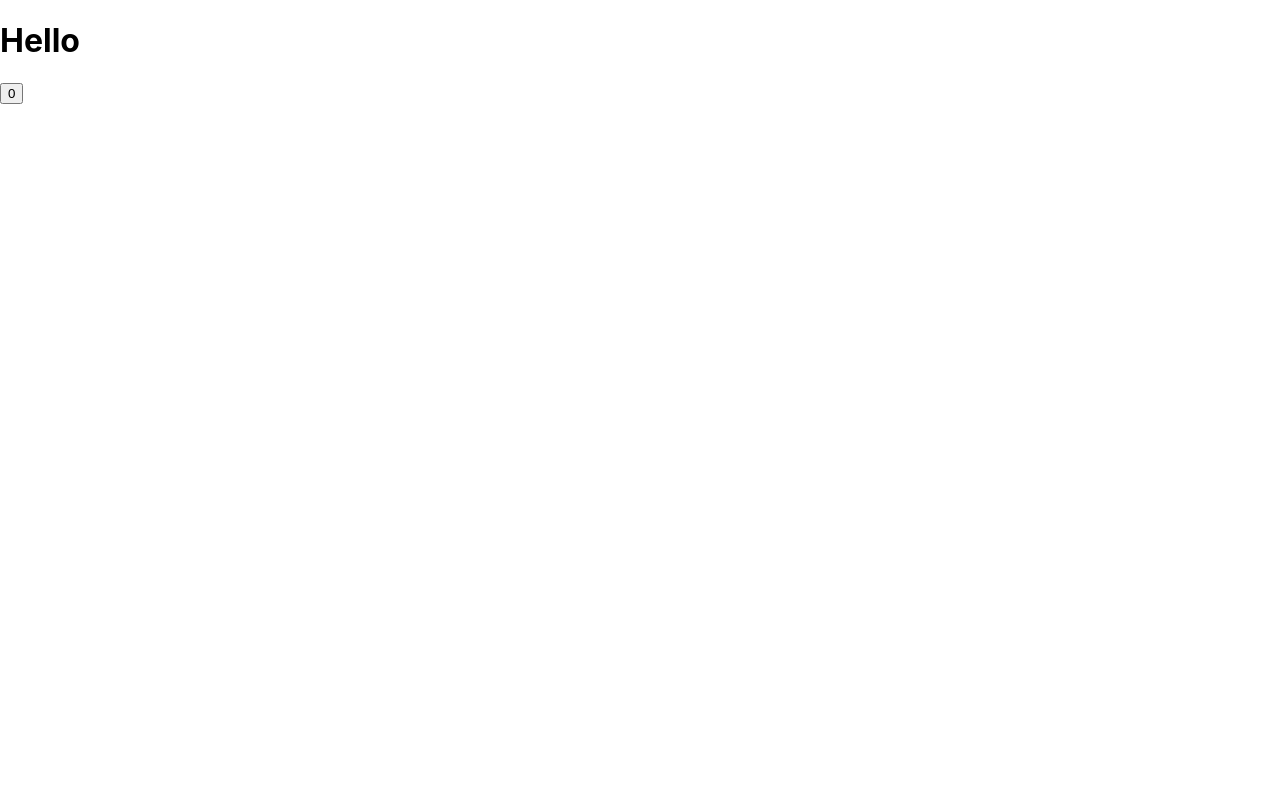
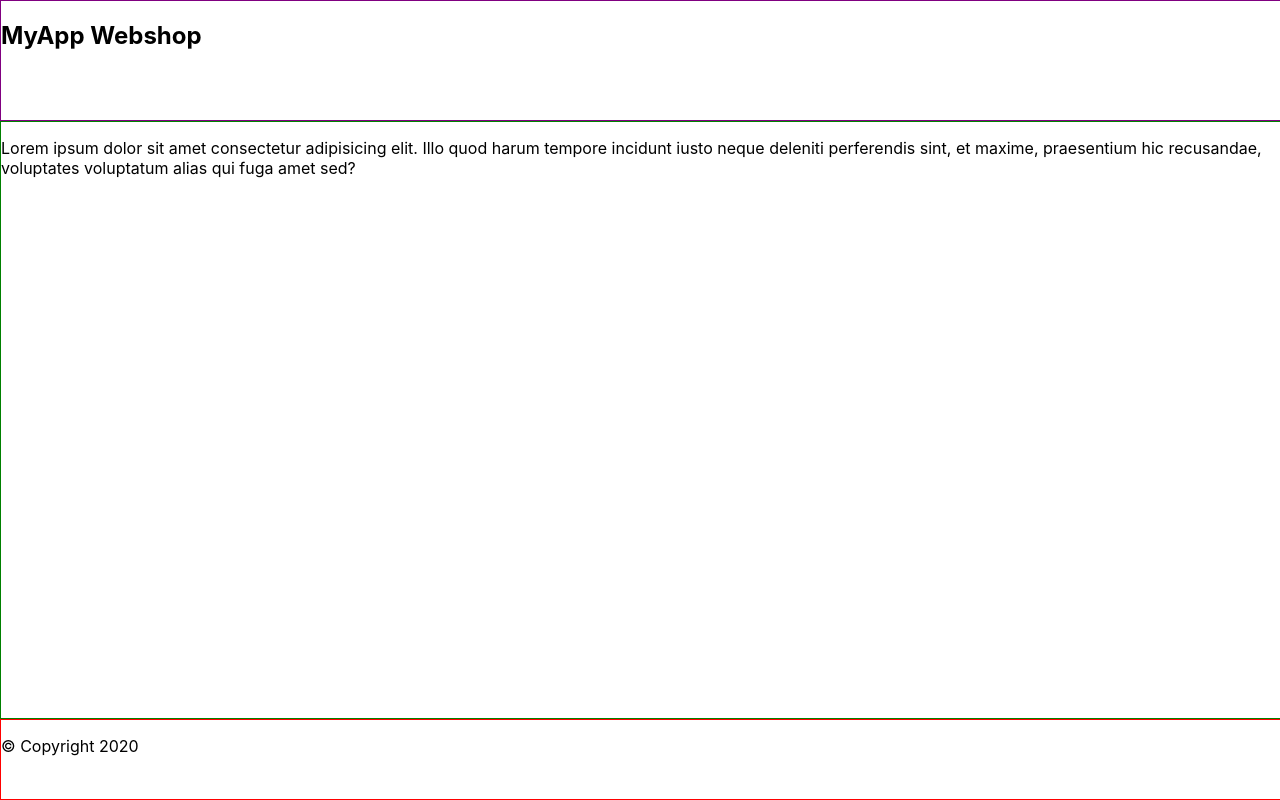
Before and after one commit to Anwrs/Myapp, a React (Create React App) app: page / in a window 1280 px wide. Built offline with nearby package versions, Linux system fonts and the light colour scheme.

Commit message:
Header, Main, Footer

```diff
--- a/src/App.css
+++ b/src/App.css
@@ -1,38 +1,31 @@
-.App {
-  text-align: center;
+html {
+  margin: 0;
+  padding: 0;
+  width: 100%;
+  height: 100vh;
 }
 
-.App-logo {
-  height: 40vmin;
-  pointer-events: none;
+body {
+  width: 100%;
+  height: 100%;
+  display: flex;
+  flex-direction: column;
 }
 
-@media (prefers-reduced-motion: no-preference) {
-  .App-logo {
-    animation: App-logo-spin infinite 20s linear;
-  }
+header {
+  border: 1px solid purple;
+  width: 100%;
+  height: 15%;
 }
 
-.App-header {
-  background-color: #282c34;
-  min-height: 100vh;
-  display: flex;
-  flex-direction: column;
-  align-items: center;
-  justify-content: center;
-  font-size: calc(10px + 2vmin);
-  color: white;
+main {
+  border: 1px solid green;
+  width: 100%;
+  height: 75%;
 }
 
-.App-link {
-  color: #61dafb;
+footer {
+  border: 1px solid red;
+  width: 100%;
+  height: 10%;
 }
-
-@keyframes App-logo-spin {
-  from {
-    transform: rotate(0deg);
-  }
-  to {
-    transform: rotate(360deg);
-  }
-}
--- a/src/App.js
+++ b/src/App.js
@@ -1,21 +1,18 @@
 import React from 'react';
+import './App.css';
+import Header from './Components/Header';
+import Footer from './Components/Footer';
+import Main from './Components/Main';
 
 function App() {
-  const sayHello = () => {
-    console.log("hello");
-  }
-
-  const counter = 0;
-
-  const clickMe = () => {
-    counter = counter + 1;
-  }
-
   return (
-    <div>
-      <h1>Hello</h1>
-      <button onClick={clickMe}>{counter}</button>
-    </div>
+    <html>
+      <body>
+        <Header />
+        <Main />
+        <Footer />
+      </body>
+    </html>
   );
 }
 
--- /dev/null
+++ b/src/Components/Footer.js
@@ -0,0 +1,13 @@
+import React from 'react';
+
+function Footer() {
+  return (
+    <footer>
+        <div>
+            <p>&copy; Copyright 2020</p>
+        </div>
+    </footer>
+  );
+}
+
+export default Footer;
--- /dev/null
+++ b/src/Components/Header.js
@@ -0,0 +1,13 @@
+import React from 'react';
+
+function Header() {
+  return (
+    <header>
+        <div>
+            <h2>MyApp Webshop</h2>
+        </div>
+    </header>
+  );
+}
+
+export default Header;
--- /dev/null
+++ b/src/Components/Main.js
@@ -0,0 +1,16 @@
+import React from 'react';
+
+function Main() {
+    return(
+        <main>
+            <p>
+                Lorem ipsum dolor sit amet consectetur adipisicing elit.
+                Illo quod harum tempore incidunt iusto neque deleniti perferendis sint,
+                et maxime, praesentium hic recusandae, voluptates voluptatum alias qui fuga
+                amet sed?
+            </p>
+        </main>
+    );
+}
+
+export default Main;
```
